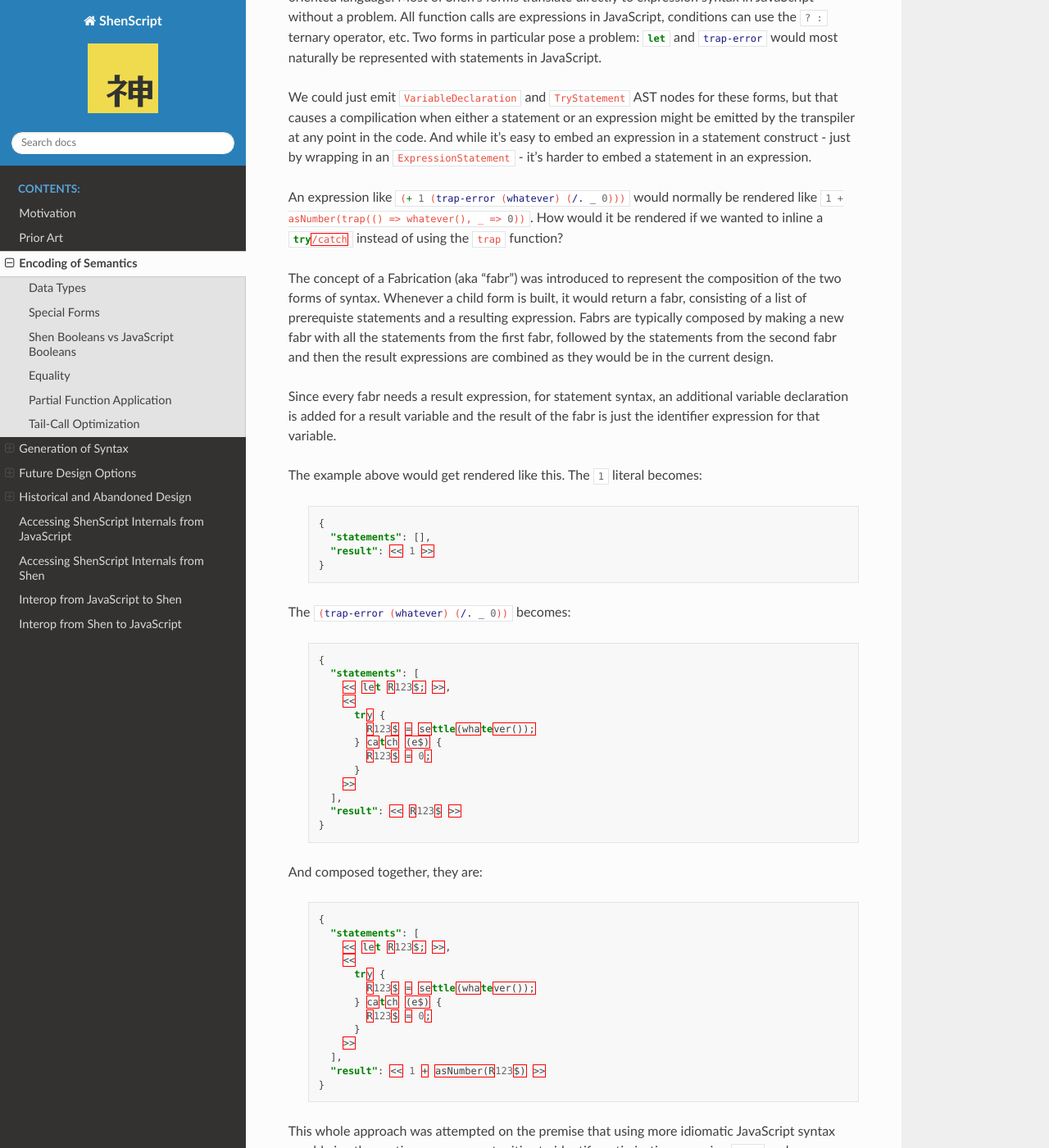
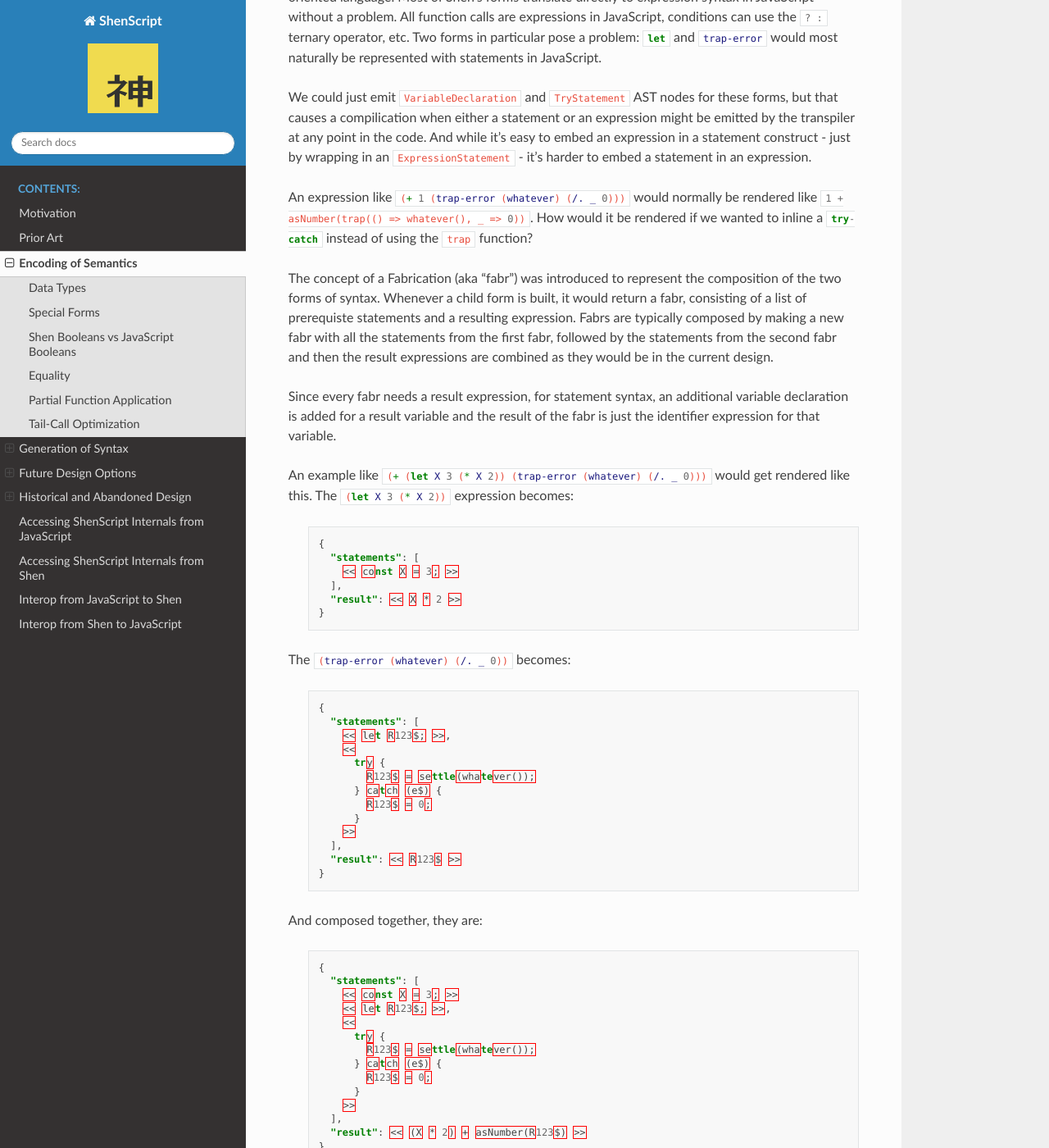
Before and after one commit to rkoeninger/ShenScript, a Sphinx documentation site: the page built from docs/design.rst, in a window 1280 px wide and 1400 px high, scrolled down 7054 px. Shown: the whole window at 82% size. Built offline with Sphinx 7.4.7 and the Read the Docs theme 2.0.0, drawn with Linux system fonts in a browser that asks for light colours.

Commit message:
Added some detail to design.rst

```diff
--- a/docs/design.rst
+++ b/docs/design.rst
@@ -33,7 +33,7 @@ if, and, or, cond
   Conditional code translates directly into matching JavaScript conditionals. :shen:`cond` expressions are turned into :js:`if` - :js:`else` chains.
 
 simple-error, trap-error
-  Error handling works just like JavaScript, using the :js:`throw` and :js:`try` / :js:`catch` constructs.
+  Error handling works just like JavaScript, using the :js:`throw` and :js:`try-catch` constructs.
 
   Since both :js:`throw` and :js:`try` are statements in JavaScript, there are the functions :js:`raise` and :js:`trap` which contain these JavaScript constructs so they can be invoked as an expression. This does require the cost of an additional function call and instantiation of additional lambdas.
 
@@ -206,19 +206,21 @@ Shen's code style is very expression-oriented and is most easily translated to a
 
 We could just emit :code:`VariableDeclaration` and :code:`TryStatement` AST nodes for these forms, but that causes a compilication when either a statement or an expression might be emitted by the transpiler at any point in the code. And while it's easy to embed an expression in a statement construct - just by wrapping in an :code:`ExpressionStatement` - it's harder to embed a statement in an expression.
 
-An expression like :shen:`(+ 1 (trap-error (whatever) (/. _ 0)))` would normally be rendered like :js:`1 + asNumber(trap(() => whatever(), _ => 0))`. How would it be rendered if we wanted to inline a :js:`try/catch` instead of using the :js:`trap` function?
+An expression like :shen:`(+ 1 (trap-error (whatever) (/. _ 0)))` would normally be rendered like :js:`1 + asNumber(trap(() => whatever(), _ => 0))`. How would it be rendered if we wanted to inline a :js:`try-catch` instead of using the :js:`trap` function?
 
 The concept of a Fabrication (aka "fabr") was introduced to represent the composition of the two forms of syntax. Whenever a child form is built, it would return a fabr, consisting of a list of prerequiste statements and a resulting expression. Fabrs are typically composed by making a new fabr with all the statements from the first fabr, followed by the statements from the second fabr and then the result expressions are combined as they would be in the current design.
 
 Since every fabr needs a result expression, for statement syntax, an additional variable declaration is added for a result variable and the result of the fabr is just the identifier expression for that variable.
 
-The example above would get rendered like this. The :shen:`1` literal becomes:
+An example like :shen:`(+ (let X 3 (* X 2)) (trap-error (whatever) (/. _ 0)))` would get rendered like this. The :shen:`(let X 3 (* X 2))` expression becomes:
 
    .. code-block:: json
 
       {
-        "statements": [],
-        "result": << 1 >>
+        "statements": [
+          << const X = 3; >>
+        ],
+        "result": << X * 2 >>
       }
 
 The :shen:`(trap-error (whatever) (/. _ 0))` becomes:
@@ -245,6 +247,7 @@ And composed together, they are:
 
       {
         "statements": [
+          << const X = 3; >>
           << let R123$; >>,
           <<
             try {
@@ -254,7 +257,7 @@ And composed together, they are:
             }
           >>
         ],
-        "result": << 1 + asNumber(R123$) >>
+        "result": << (X * 2) + asNumber(R123$) >>
       }
 
 This whole approach was attempted on the premise that using more idiomatic JavaScript syntax would give the runtime more opportunities to identify optimisations vs using :js:`trap` and immediately-invoked lambdas. Turns out using fabrs produced about twice the code volume and benchmarks took 3-4 times as long to run. I guess V8 is really good at optimising IIFEs. So fabrs were reverted. The design is documented here for historical reasons.
```
Also changed, not shown: README.md (+3 -3 lines).
